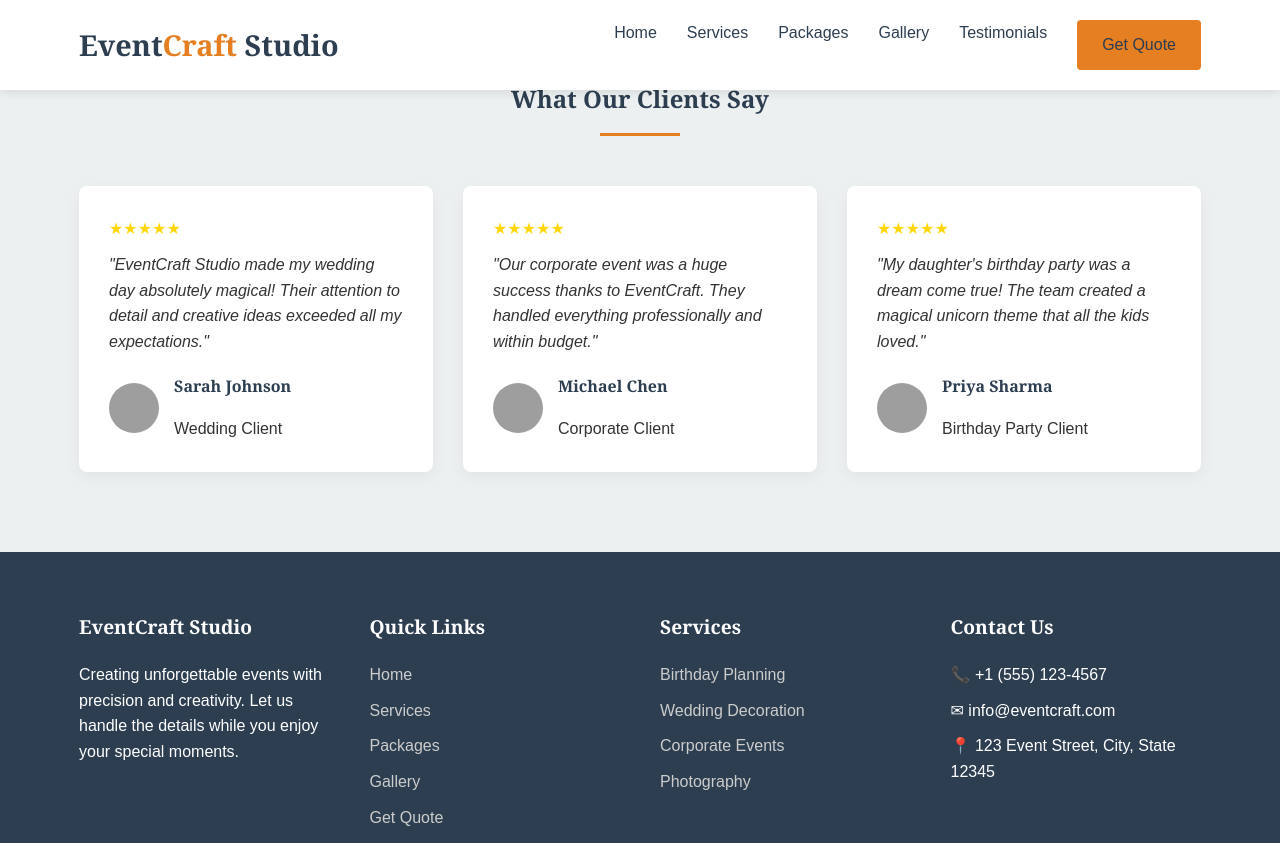
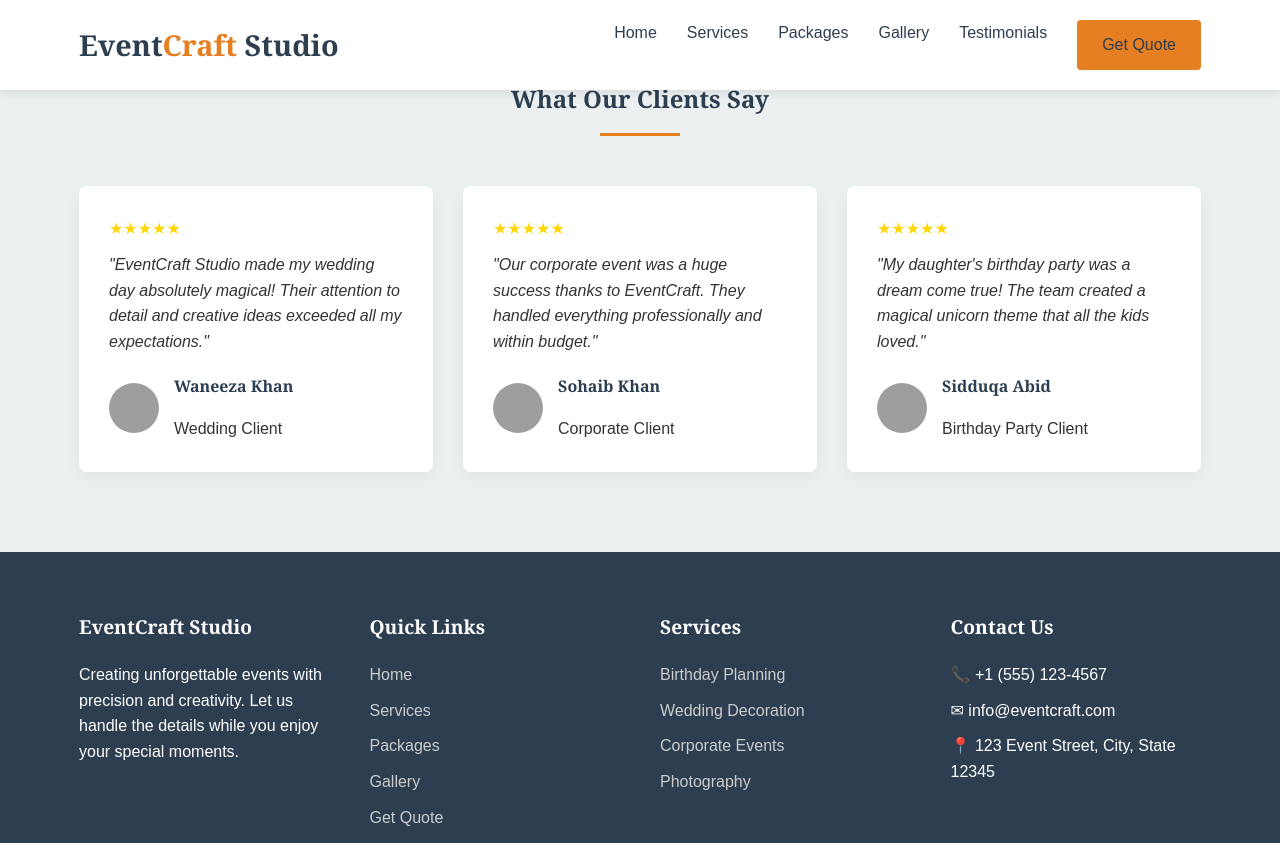
Before and after one commit to NehaAslam795/EventCraft-Studio---Professional-Event-Planning, a plain HTML site: page testimonials.html in a window 1280 px wide. Shown: the top 843 px of the page. Drawn offline with Linux system fonts and the light colour scheme; grey boxes are pictures that could not be loaded.

Commit message:
Revise testimonials with new client feedback
Updated testimonials section with new client names and testimonials.

```diff
--- a/testimonials.html
+++ b/testimonials.html
@@ -37,7 +37,7 @@
                     <div class="testimonial-author">
                         <img src="https://randomuser.me/api/portraits/women/32.jpg" alt="Sarah Johnson">
                         <div>
-                            <h4>Sarah Johnson</h4>
+                            <h4>Waneeza Khan</h4>
                             <p>Wedding Client</p>
                         </div>
                     </div>
@@ -48,7 +48,7 @@
                     <div class="testimonial-author">
                         <img src="https://randomuser.me/api/portraits/men/54.jpg" alt="Michael Chen">
                         <div>
-                            <h4>Michael Chen</h4>
+                            <h4>Sohaib Khan</h4>
                             <p>Corporate Client</p>
                         </div>
                     </div>
@@ -59,7 +59,7 @@
                     <div class="testimonial-author">
                         <img src="https://randomuser.me/api/portraits/women/68.jpg" alt="Priya Sharma">
                         <div>
-                            <h4>Priya Sharma</h4>
+                            <h4>Sidduqa Abid</h4>
                             <p>Birthday Party Client</p>
                         </div>
                     </div>
@@ -124,4 +124,5 @@
         });
     </script>
 </body>
+
 </html>
```
